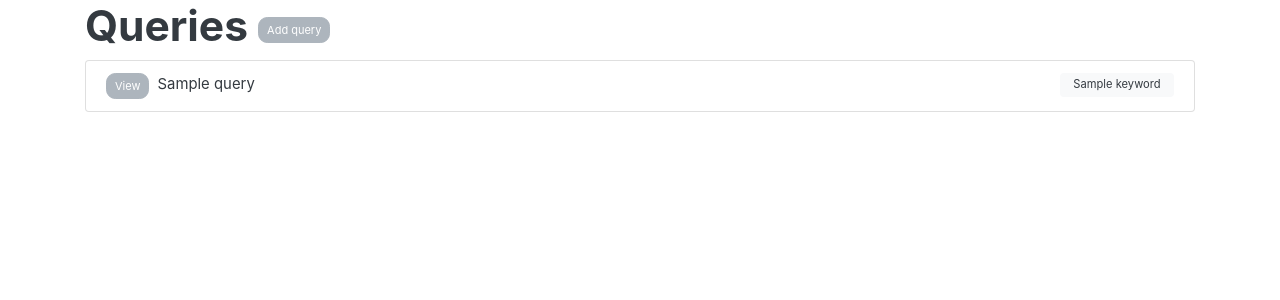
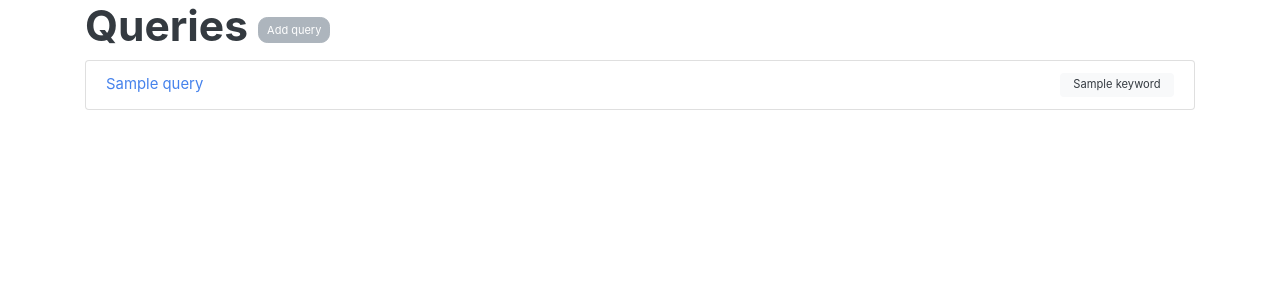
Before and after one commit to ArborealAnalytics/DataBasis, a Django app: template databasis/queries/templates/queries/query_list.html in a window 1280 px wide. Shown: the part 59-359 px from the top of the page. Run offline with Django 3.2, Linux system fonts and the light colour scheme; the template is opened without the code that fills it: most values are stand-ins (such as "Sample title", 1, 10 or a date in 2020); some libraries are stand-ins or nearby versions.

Commit message:
making query title clickable in querys list

```diff
--- a/databasis/queries/templates/queries/query_list.html
+++ b/databasis/queries/templates/queries/query_list.html
@@ -13,11 +13,9 @@
         <ul class="list-group">
             {% for query in queries %}
                 <li class="list-group-item d-flex justify-content-between">
-                    <a href="{% url 'query_detail' query.pk %}" class="btn btn-sm btn-secondary mr-2">
-                        View
+                    <a href="{% url 'query_detail' query.pk %}">
+                        {{ query }}
                     </a>
-
-                    {{ query }}
 
                     {% if query.keywords %}
                     <div class="ml-auto">
```
